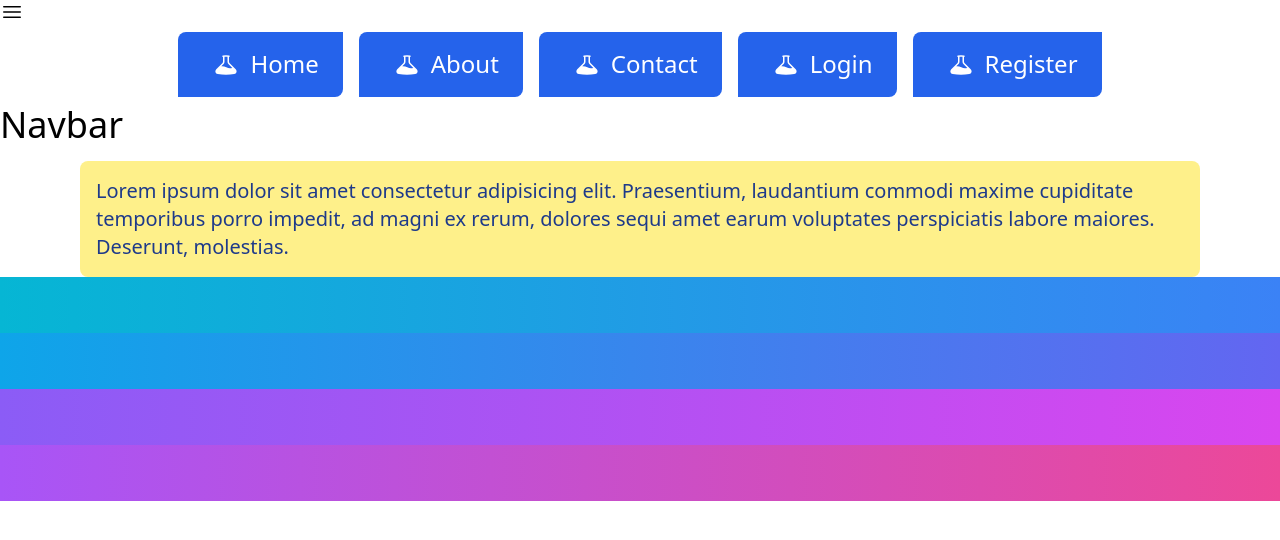
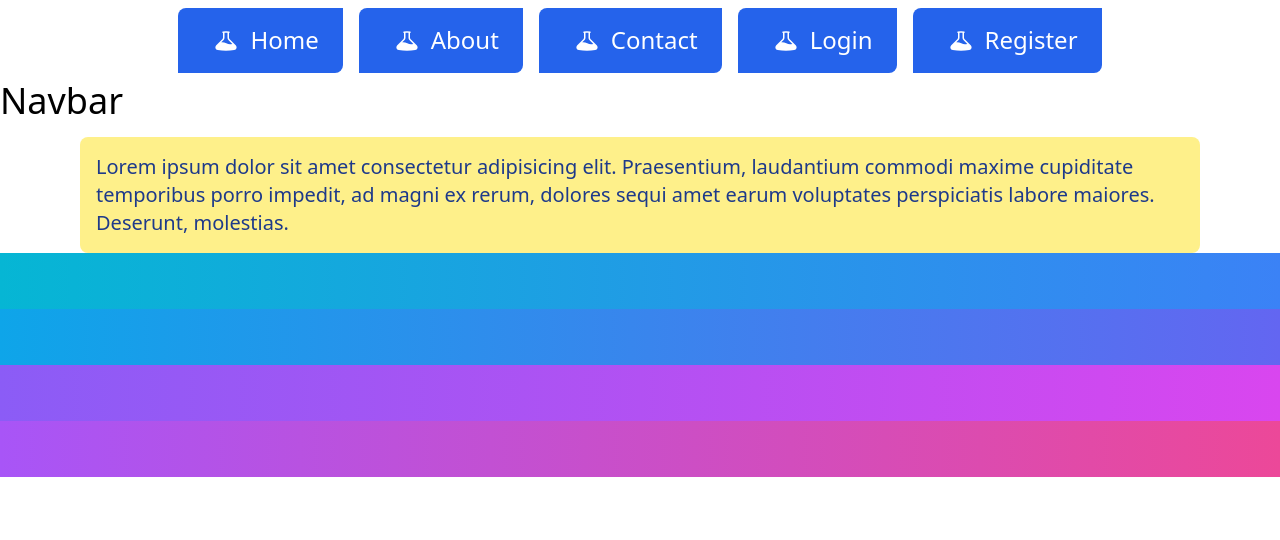
Before and after one commit to RaisulislamRimon/milestone9-module51-react-with-bootstrap, a React (Create React App) app in the folder price-club-tailwindcss/: page / in a window 1280 px wide. Shown: the top 540 px of the page. Built offline with nearby package versions, Linux system fonts and the light colour scheme.

Commit message:
position relative & navbar ok

```diff
--- a/price-club-tailwindcss/src/components/Navbar/Navbar.js
+++ b/price-club-tailwindcss/src/components/Navbar/Navbar.js
@@ -13,21 +13,14 @@ const Navbar = () => {
   ];
   return (
     <nav>
-      {open ? (
-        <XMarkIcon
-          onClick={() => {
-            setOpen(!open);
-          }}
-          className="h-6 w-6"
-        />
-      ) : (
-        <Bars3Icon
-          onClick={() => {
-            setOpen(!open);
-          }}
-          className="h-6 w-6"
-        />
-      )}
+      <div
+        onClick={() => {
+          setOpen(!open);
+        }}
+        className="h-16 w-16 md:hidden"
+      >
+        {open ? <XMarkIcon /> : <Bars3Icon />}
+      </div>
       {/* <Bars3Icon
         onClick={() => {
           setOpen(!open);
@@ -35,11 +28,14 @@ const Navbar = () => {
         className="h-6 w-6"
       />
       <span>{open ? "open" : "closed"}</span> */}
-      <ul className="md:flex justify-center text-2xl">
+      <ul
+        className={`md:flex justify-center text-2xl relative ${
+          //   open ? `top-20` : `top-[20px]`
+          open ? `show m-auto` : `hidden`
+        }`}
+      >
         {routes.map((route) => (
-          <div key={route.id}>
-            <Link route={route} />
-          </div>
+          <Link key={route.id} route={route} />
         ))}
       </ul>
     </nav>
```
